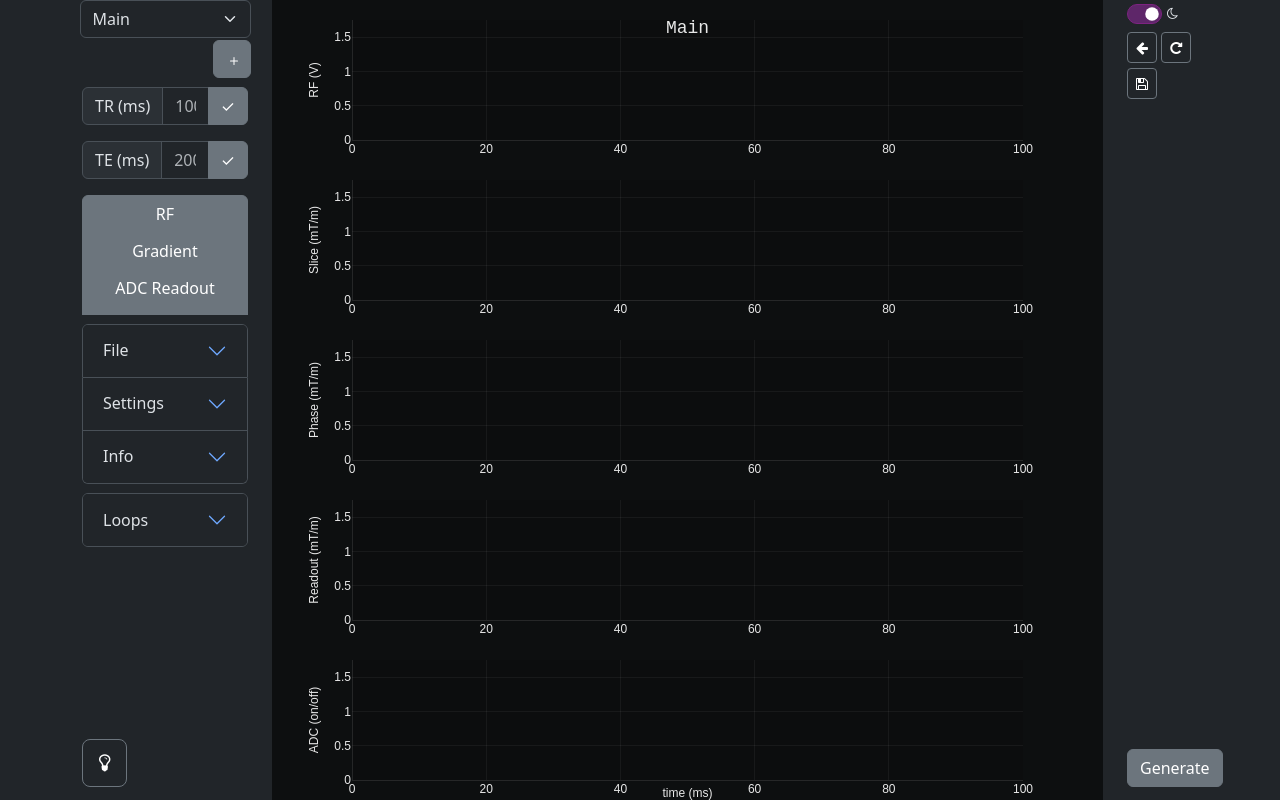
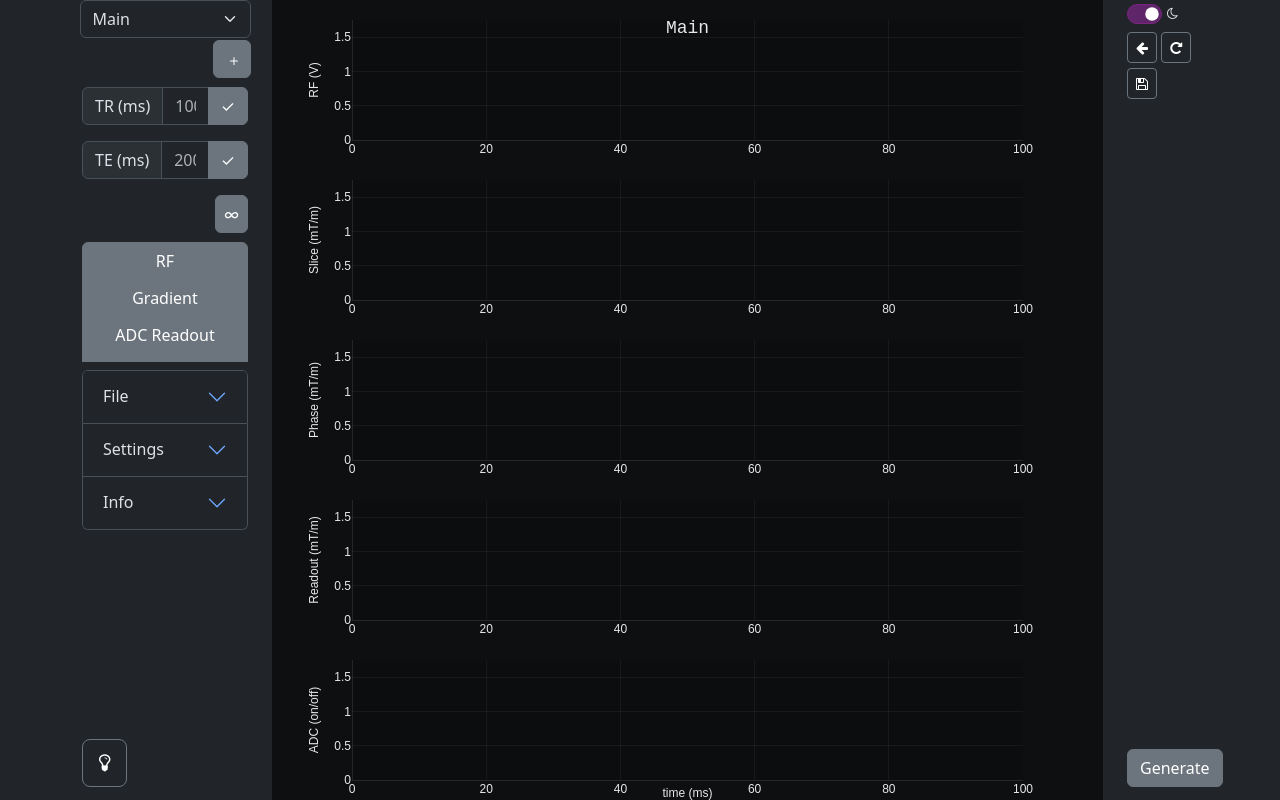
Before and after one commit to mtrk-dev/mtrk_designer_gui, a Flask app: page / in a window 1280 px wide. Run offline with Flask 3, Linux system fonts and the light colour scheme; some libraries are stand-ins or nearby versions.

Commit message:
add structure for loops configuration

```diff
--- a/app/static/index.css
+++ b/app/static/index.css
@@ -47,6 +47,14 @@
 #add-loop-btn {
     margin-top: 5%;
     margin-left: 70%;
+}
+
+#loops-btn {
+    width: 20%;
+    margin-left: 80%;
+    margin-bottom: 5%;
+    display: flex;
+    justify-content: center;
 }
 
 #add-new-array-item {
@@ -110,7 +118,3 @@
     background-clip: content-box;
     background-color: #cdd3ddda;
 }
-
-/* rect.nsewdrag:hover {
-    fill: #180a2d !important;
-} */
--- a/app/static/index.js
+++ b/app/static/index.js
@@ -773,6 +773,13 @@ $(document).ready(function() {
         recalculate_mouse_to_plot_conversion_variables();
     });
 
+    $('#loops-btn').click(function(){
+        $('#loopsModal').modal('toggle');
+    });
+    $('#loops_modal_close_btn').click(function(){
+        $('#loopsModal').modal('toggle');
+    });
+
     $('#block-select').change(function(){
         // The title of the displayed block will become our previous block.
         let prev_block = rf_chart.layout["title"]["text"];
--- a/app/templates/index.html
+++ b/app/templates/index.html
@@ -33,6 +33,11 @@
                     <span class="input-group-text">TE (ms)</span>
                     <input id="" placeholder="200" class="form-control" aria-label="Kernel Time">
                     <button id="" type="button" class="btn btn-secondary">&#10003;</button>
+                  </div>
+                  <div>
+                    <a id="loops-btn" class="btn btn-secondary" role="button" data-bs-toggle="tooltip" data-bs-placement="bottom" title="Manage Loops">
+                      <i>&#8734;</i>
+                    </a>
                   </div>
                 </div>
                 <div class="row objects-group">
@@ -164,7 +169,7 @@
                     </div>
                   </div>
                 </div> -->
-                <div class="row">
+                <!-- <div class="row">
                   <div class="accordion" id="loopsAccordion">
                     <div class="accordion-item">
                       <h2 class="accordion-header" id="headingTwo2">
@@ -204,7 +209,7 @@
                       </div>
                     </div>
                   </div>
-                </div>
+                </div> -->
                 <div class="row">
                   <div class="col">
                     <div hidden >
@@ -372,6 +377,25 @@
                     </div>
                   </div>
                 </div>
+                <div class="modal fade" id="loopsModal" tabindex="-1" aria-labelledby="loopsModalLabel" aria-hidden="true">
+                  <div class="modal-dialog">
+                    <div class="modal-content">
+                      <div class="modal-header">
+                        <h5 class="modal-title" id="loopsModalLabel">Configure Loops</h5>
+                        <button type="button" class="btn-close" data-bs-dismiss="modal" aria-label="Close"></button>
+                      </div>
+                      <div class="modal-body">
+                        <div>
+                          Modal Body
+                        </div>
+                      </div>
+                      <div class="modal-footer">
+                        <button id="loops_modal_close_btn" type="button" class="btn btn-secondary" data-dismiss="modal">Close</button>
+                        <button id="loops_save_changes_btn" type="button" class="btn btn-primary">Save changes</button>
+                      </div>
+                    </div>
+                  </div>
+                </div>
               </div>
               <div class="col-lg-1">
                 <div id="modeSwitch" class="form-check form-switch">
```
